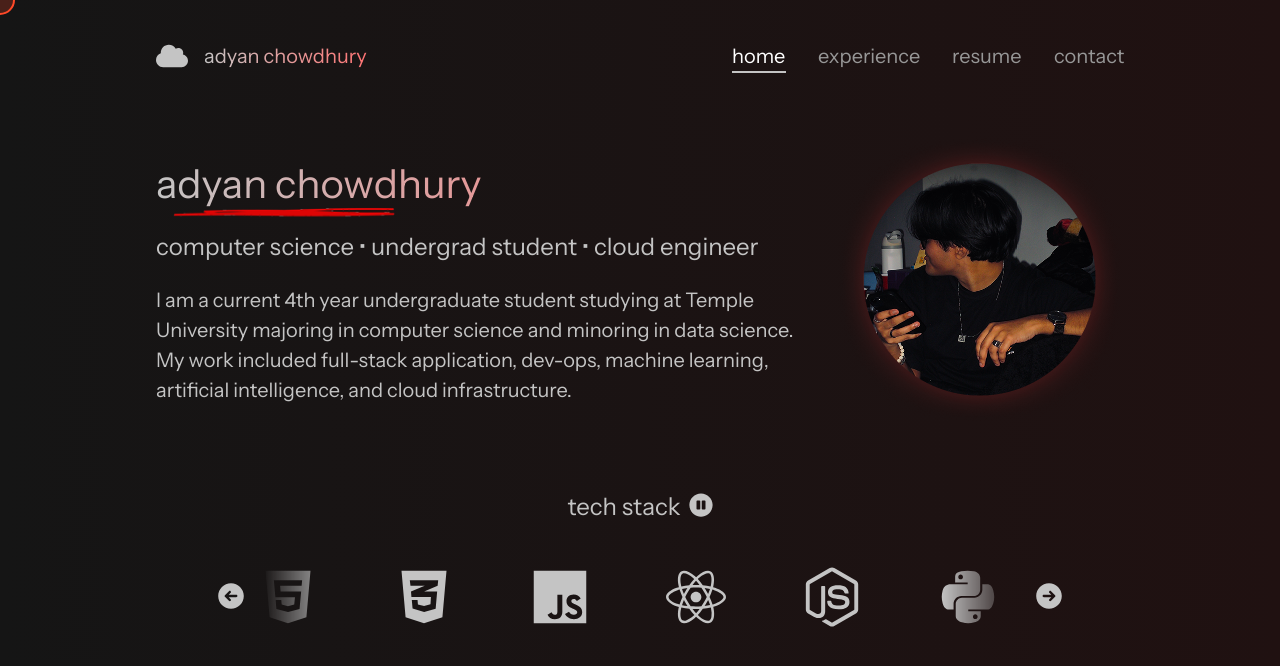
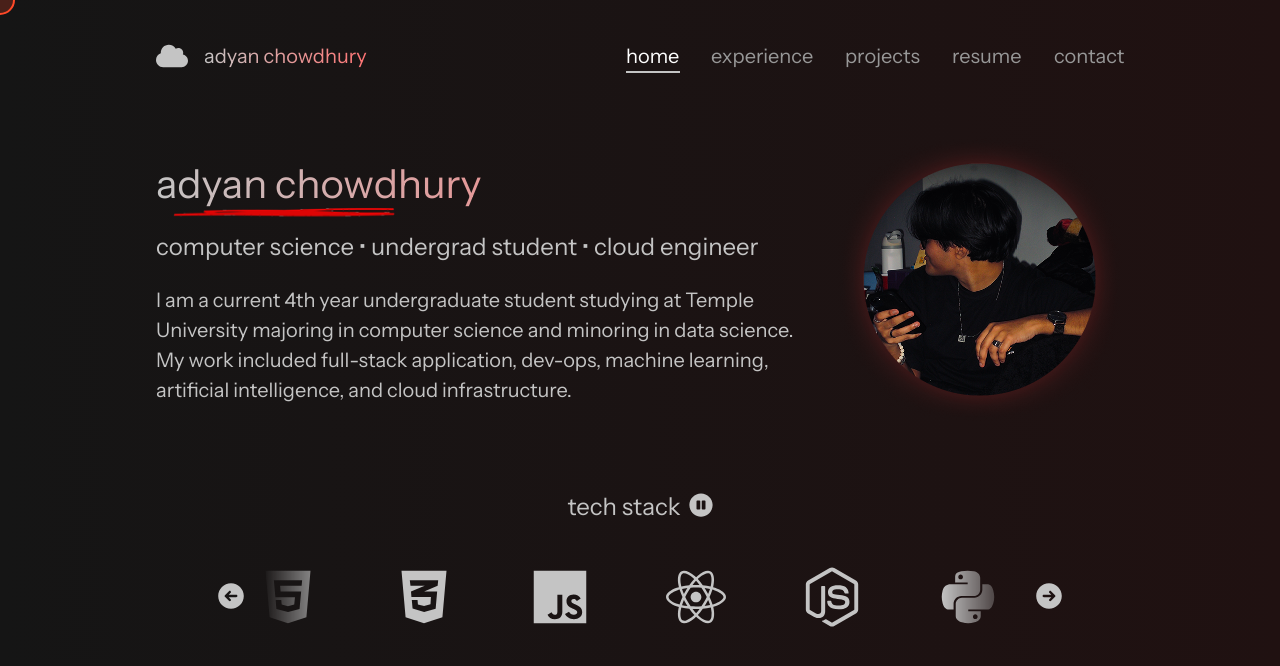
Before and after one commit to adyan1025/adyan1025.github.io, a React (Vite) app: page / in a window 1280 px wide. Shown: the top 666 px of the page. Built offline with nearby package versions, Linux system fonts and the light colour scheme; a web font is replaced by a local one.

Commit message:
Add projects link in nav bar Co-authored-by: Adyan Chowdhury <chowdhuryadyan13@gmail.com>

```diff
--- a/src/components/Navbar.jsx
+++ b/src/components/Navbar.jsx
@@ -66,6 +66,16 @@
 
                 <li>
                     <a
+                        href="https://github.com/adyan1025"
+                        target="_blank"
+                        rel="noopener noreferrer"
+                    >
+                        <h3>projects</h3>
+                    </a>
+                </li>
+
+                <li>
+                    <a
                         href={`${import.meta.env.BASE_URL}resume.pdf`}
                         target="_blank"
                         rel="noopener noreferrer"
```
